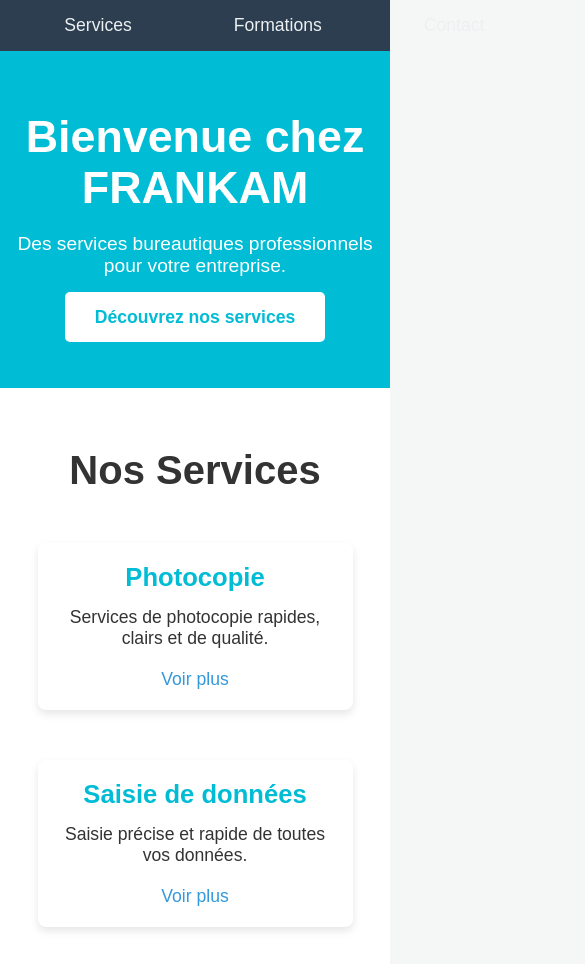
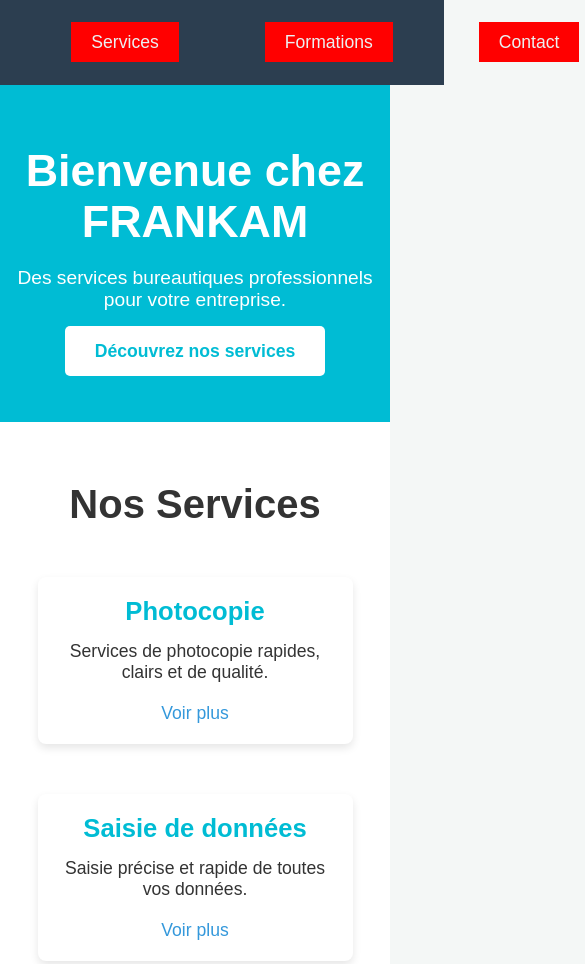
Before and after one commit to FrankamDev/burreautique, a plain HTML site: page index.html in a window 390 px wide. Shown: the top 964 px of the page, 585 px wide, since content can reach past the window. Drawn offline with nearby package versions, Linux system fonts and the light colour scheme.

Commit message:
formation

```diff
--- a/index.html
+++ b/index.html
@@ -26,7 +26,21 @@
     <script src="https://cdnjs.cloudflare.com/ajax/libs/aos/2.3.4/aos.js"></script>
 <link rel="stylesheet" href="./style.css">
     <style>
-
+        *{
+            /* border: 1px solid red; */
+        }
+      @media screen  and (max-width: 900px){
+        header ul li a{
+            margin: 0 12px;
+            background-color: red;
+        }
+        header{
+            padding: 16px 222px;
+        }
+        header nav{
+            margin: 16px 12px;
+        }
+      }
     </style>
 </head>
 
@@ -95,6 +109,7 @@
         <p>&copy; 2024 Dépannage Informatique. Tous droits réservés.</p>
         <p><a href="mailto:fkamgang06@gmail.com">Contactez-nous par email</a></p>
         <p>By #Frank_kamgang</p>
+        <p style="margin: 12px 0; color: rgb(32, 36, 36); text-transform: capitalize;">By #Frank_kamgang</p>
     </footer>
 
     <script>
```
Also changed, not shown: formatons.html (+2 -1 lines).
